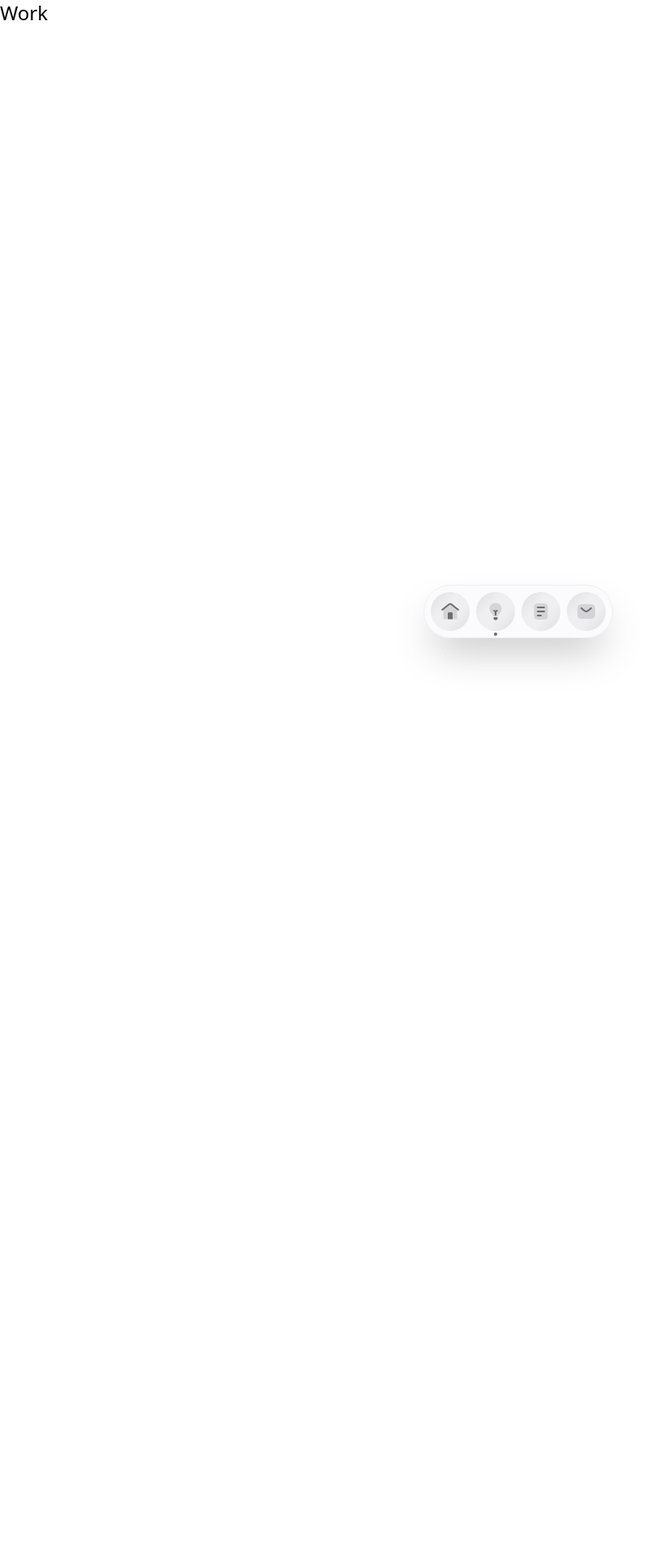
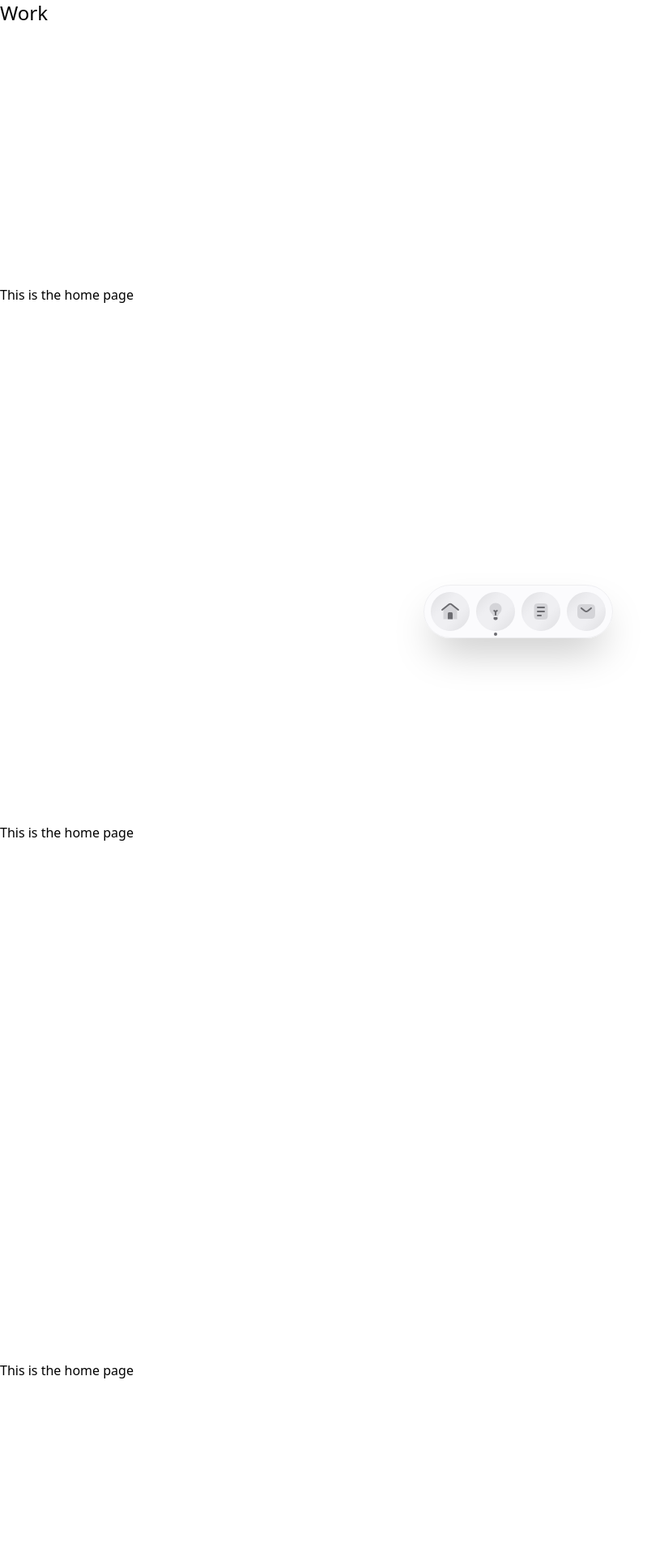
Before and after one commit to trongnguyen24/doan-port, a SvelteKit app: page /work in a window 1280 px wide. Shown: the top 1920 px of the page at 81% size, without its empty margins (0-820 px from the left). Before the commit the page ends 800 px from the top, so only its background shows below. Built offline with nearby package versions, Linux system fonts and the light colour scheme.

Commit message:
Update +page.svelte

```diff
--- a/src/routes/work/+page.svelte
+++ b/src/routes/work/+page.svelte
@@ -8,4 +8,9 @@
 
 <section>
 	<h1 class="text-2xl">Work</h1>
+	<p class=" py-80">This is the home page</p>
+	<p class=" py-80">This is the home page</p>
+	<p class=" py-80">This is the home page</p>
+	<p class=" py-80">This is the home page</p>
+	<p class=" py-80">This is the home page</p>
 </section>
```
